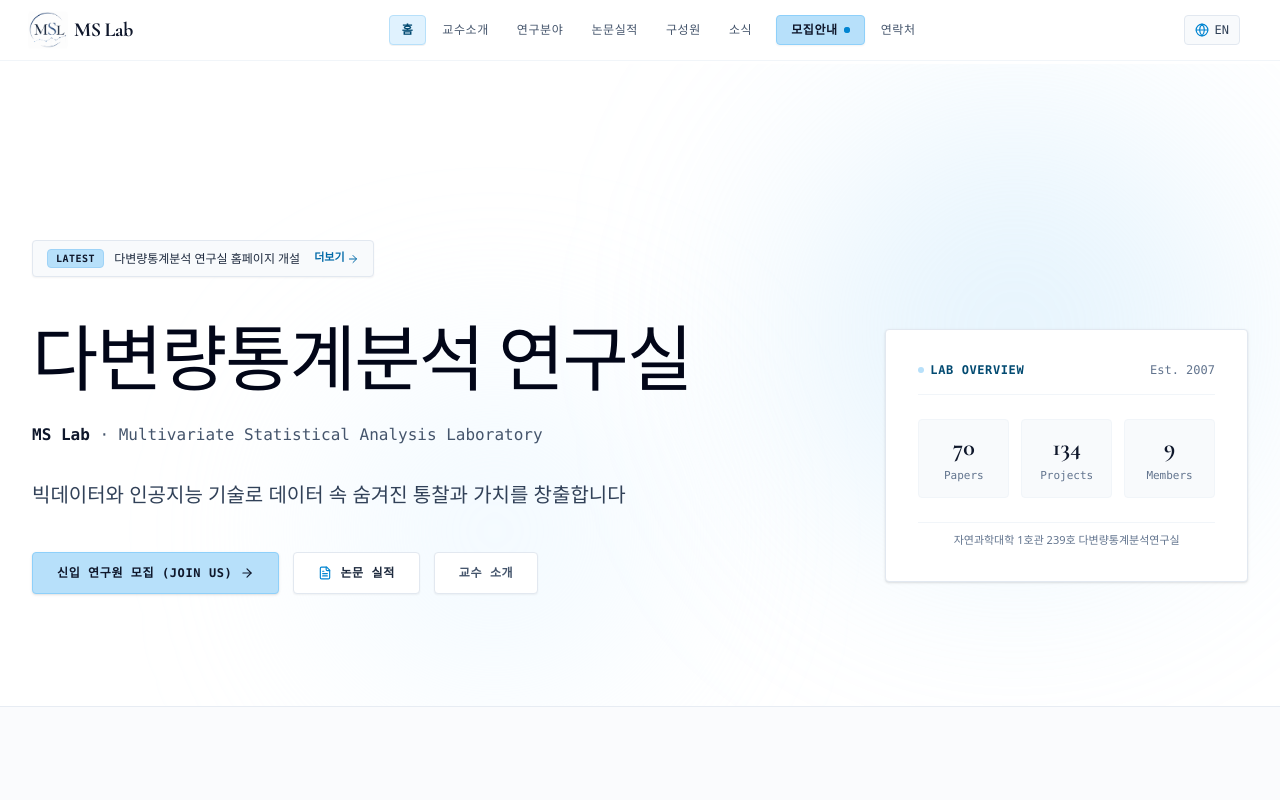
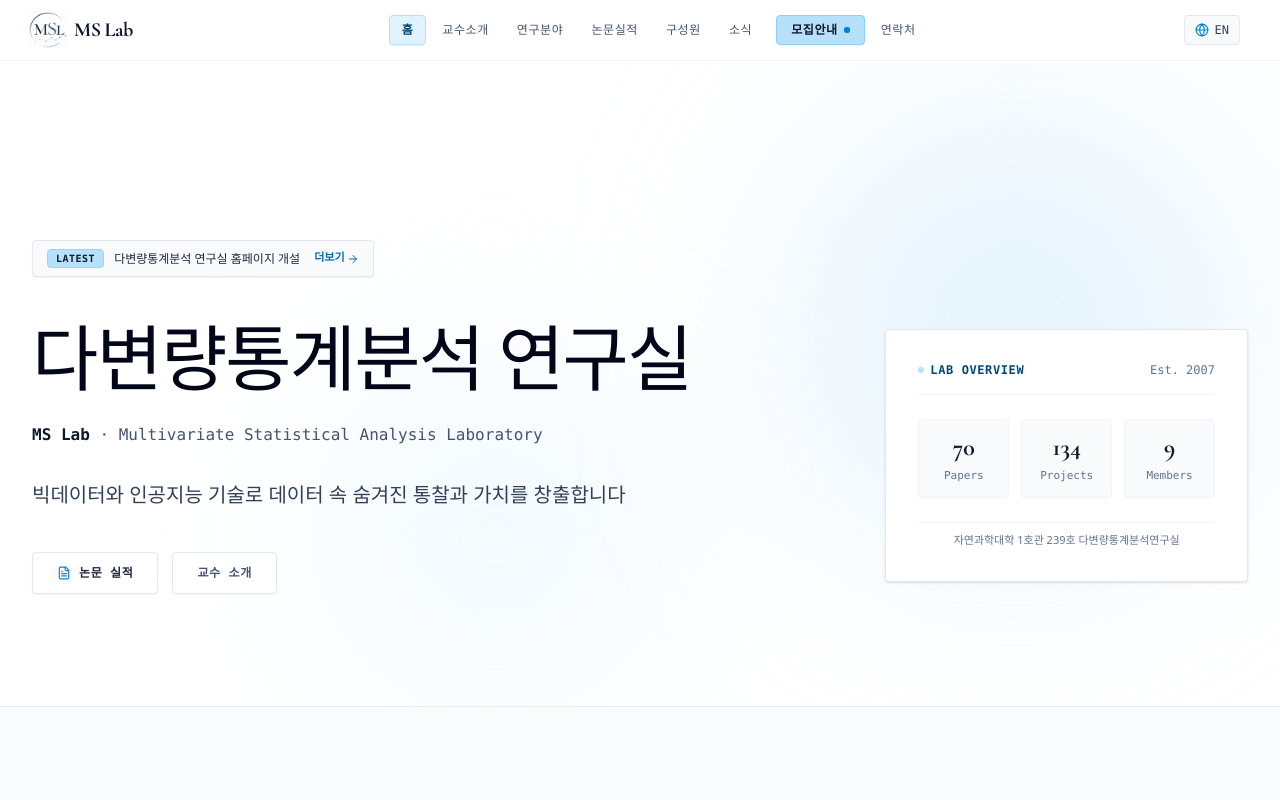
Before and after one commit to jj-how/MSLab, a React (Vite) app: page / in a window 1280 px wide. Shown: the top 800 px of the page. Built offline with nearby package versions, Linux system fonts and the light colour scheme.

Commit message:
Update HeroSection.tsx

```diff
--- a/src/components/HeroSection.tsx
+++ b/src/components/HeroSection.tsx
@@ -145,14 +145,6 @@ export const HeroSection: React.FC<HeroSectionProps> = ({
 
               {/* Primary Action Buttons */}
               <div className="flex flex-wrap items-center gap-3.5 pt-2">
-                <button
-                  id="hero-cta-recruitment"
-                  onClick={() => onNavigate('recruitment')}
-                  className="px-6 py-3 rounded-sm text-xs font-mono font-bold uppercase tracking-wider bg-[#b7e0fa] hover:bg-[#9ed3f7] text-slate-900 transition flex items-center gap-2 shadow-sm border border-[#8ed0fa]"
-                >
-                  <span>{lang === 'ko' ? '신입 연구원 모집 (Join Us)' : 'Join Our Lab'}</span>
-                  <ArrowRight className="w-3.5 h-3.5" />
-                </button>
 
                 <button
                   id="hero-cta-publications"
```
